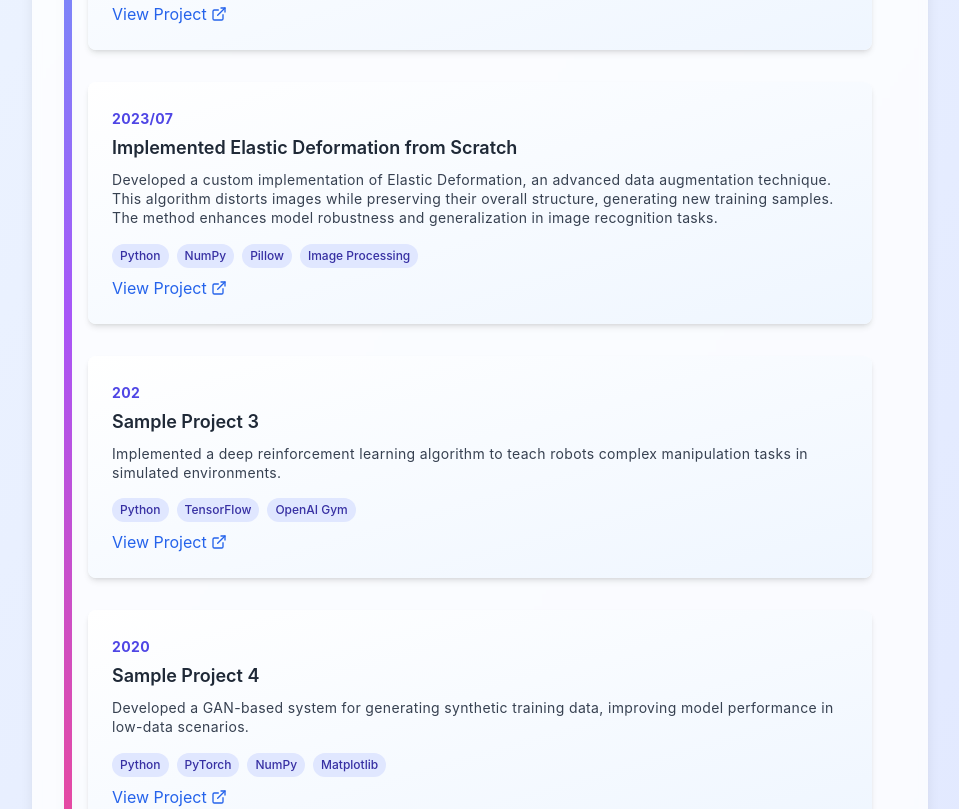
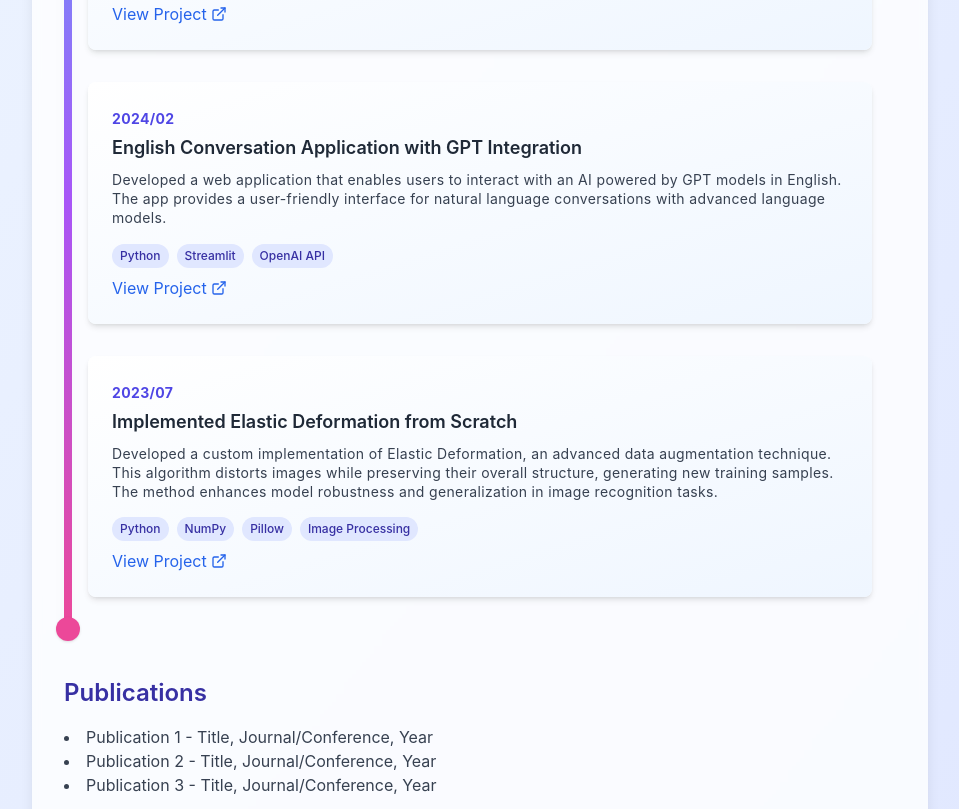
Before and after one commit to inarin18/portfolio, a React (Create React App) app: page / in a window 1280 px wide. Shown: the part 700-1509 px from the top of the page, without its empty margins (160-1119 px from the left). Built offline with nearby package versions, Linux system fonts and the light colour scheme.

Commit message:
add AI conversation

```diff
--- a/src/components/Projects.js
+++ b/src/components/Projects.js
@@ -7,25 +7,18 @@ const projects = [
         technologies: ["Python", "PyTorch", "Transformers", "Scikit-learn", "Pandas", "Numpy", "LLM"]
     },
     {
+        title: "English Conversation Application with GPT Integration",
+        description: "Developed a web application that enables users to interact with an AI powered by GPT models in English. The app provides a user-friendly interface for natural language conversations with advanced language models.",
+        date: "2024/02",
+        link: "#",
+        technologies: ["Python", "Streamlit", "OpenAI API"]
+    },
+    {
         title: "Implemented Elastic Deformation from Scratch",
         description: "Developed a custom implementation of Elastic Deformation, an advanced data augmentation technique. This algorithm distorts images while preserving their overall structure, generating new training samples. The method enhances model robustness and generalization in image recognition tasks.",
         date: "2023/07",
         link: "#",
         technologies: ["Python", "NumPy", "Pillow", "Image Processing"]
-    },
-    {
-        title: "Sample Project 3",
-        description: "Implemented a deep reinforcement learning algorithm to teach robots complex manipulation tasks in simulated environments.",
-        date: "202",
-        link: "#",
-        technologies: ["Python", "TensorFlow", "OpenAI Gym"]
-    },
-    {
-        title: "Sample Project 4",
-        description: "Developed a GAN-based system for generating synthetic training data, improving model performance in low-data scenarios.",
-        date: "2020",
-        link: "#",
-        technologies: ["Python", "PyTorch", "NumPy", "Matplotlib"]
     }
 ];
 
```
